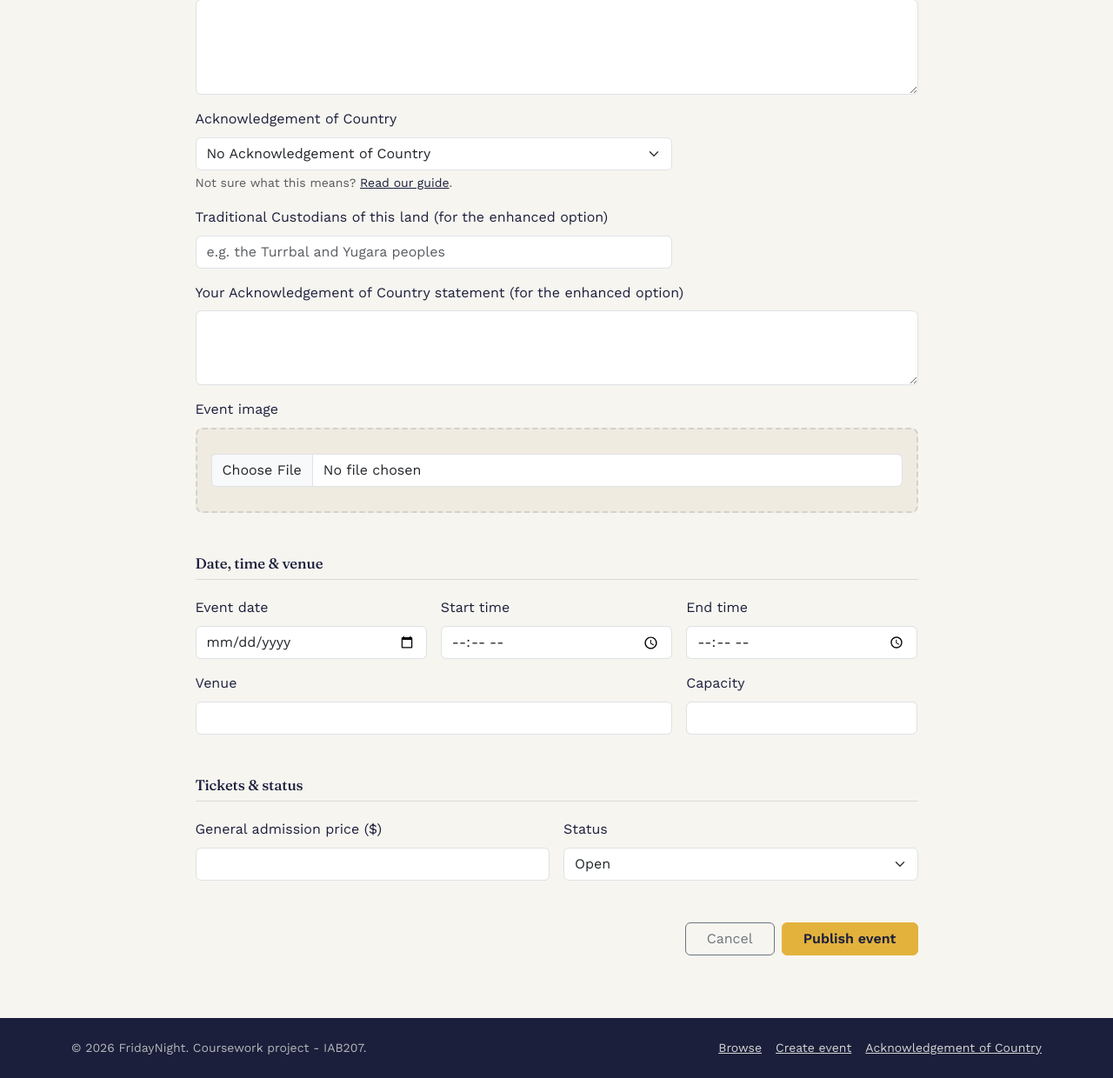
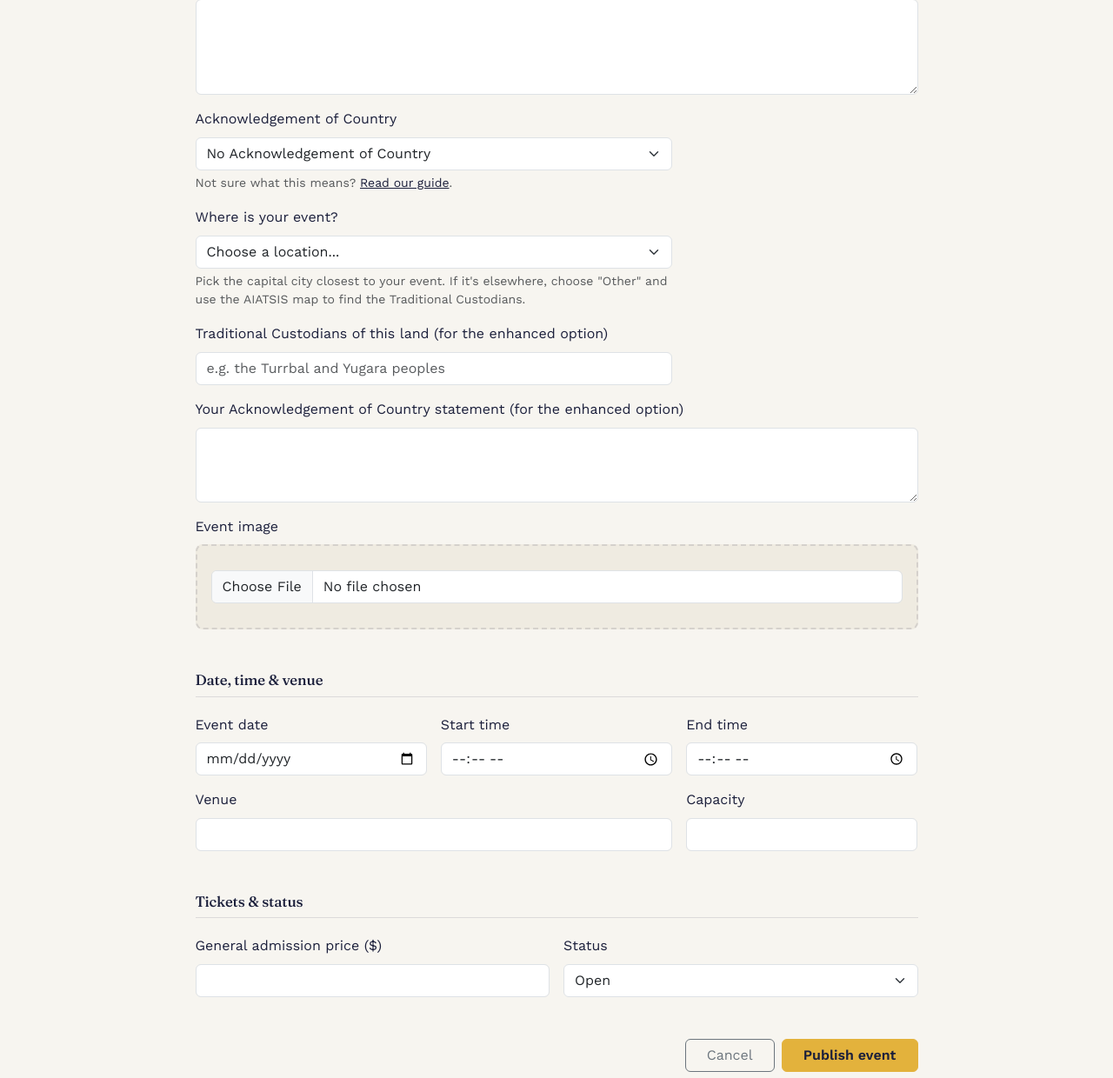
Before and after one commit to rohanbiju1234-hash/IAB207, a Flask app: page /event/create in a window 1280 px wide. Shown: the part 493-1733 px from the top of the page at 87% size. Run offline with Flask 3, Linux system fonts and the light colour scheme; the visitor is signed in with stand-in values (Sample User, id 1); some libraries are stand-ins or nearby versions.

Commit message:
Add custodian location dropdown to Acknowledgement of Country

```diff
--- a/fridaynight/forms.py
+++ b/fridaynight/forms.py
@@ -2,7 +2,7 @@ from flask_wtf import FlaskForm
 from flask_wtf.file import FileField, FileAllowed
 from wtforms import (
     StringField, PasswordField, TextAreaField, SelectField,
-    IntegerField, DecimalField, DateField, TimeField, SubmitField
+    IntegerField, DecimalField, DateField, TimeField, SubmitField, BooleanField
 )
 from wtforms.validators import (
     DataRequired, Email, EqualTo, Length, NumberRange, Optional
@@ -67,6 +67,28 @@ class EventForm(FlaskForm):
                  ('enhanced', 'Acknowledgement of Country: enhanced')],
         validators=[DataRequired()]
     )
+
+    ack_location = SelectField(
+        'Where is your event?',
+    choices=[('', 'Choose a location...'),
+             ('brisbane', 'Brisbane (Meanjin) - Turrbal and Jagera (Yuggera) peoples'),
+             ('sydney', 'Sydney - Gadigal people of the Eora Nation'),
+             ('melbourne', 'Melbourne (Naarm) - Wurundjeri Woi-wurrung and Bunurong peoples of the Kulin Nation'),
+             ('canberra', 'Canberra - Ngunnawal people'),
+             ('adelaide', 'Adelaide (Tarntanya) - Kaurna people'),
+             ('perth', 'Perth (Boorloo) - Whadjuk people of the Noongar Nation'),
+             ('hobart', 'Hobart (nipaluna) - muwinina people'),
+             ('darwin', 'Darwin (Garramilla) - Larrakia people'),
+             ('other', 'Other location (I will enter the custodians myself)')],
+
+    validators=[Optional()]
+    )
+
+
+
+
+
+
     traditional_custodians = StringField(
         'Traditional Custodians of this land (for the enhanced option)',
         validators=[Optional(), Length(max=200)]
--- a/fridaynight/templates/create_event.html
+++ b/fridaynight/templates/create_event.html
@@ -40,6 +40,15 @@
               {{ form.acknowledgement_type.label(class="form-label") }}
               {{ form.acknowledgement_type(class="form-select") }}
               <div class="form-text">Not sure what this means? <a href="{{ url_for('main.acknowledgement_info') }}" target="_blank">Read our guide</a>.</div>
+            </div>
+
+            <div class="col-md-8">
+              {{ form.ack_location.label(class="form-label") }}
+              {{ form.ack_location(class="form-select") }}
+              <div class="form-text">Pick the capital city closest to your event. If it's elsewhere, choose "Other" and use the AIATSIS map to find the Traditional Custodians. </div>
+
+
+
             </div>
             <div class="col-md-8">
               {{ form.traditional_custodians.label(class="form-label") }}
```
